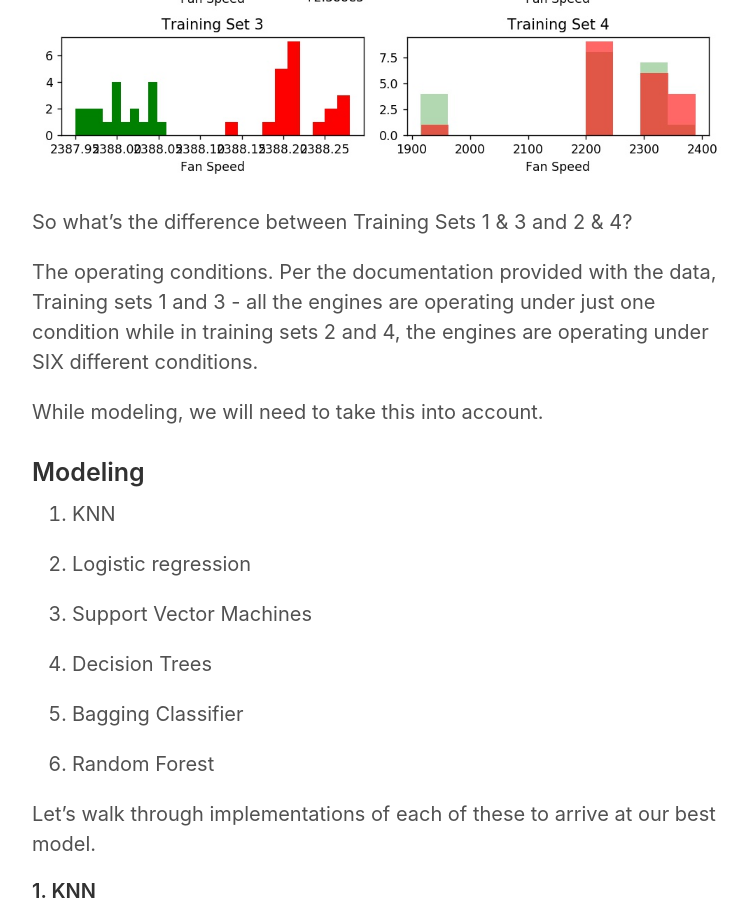
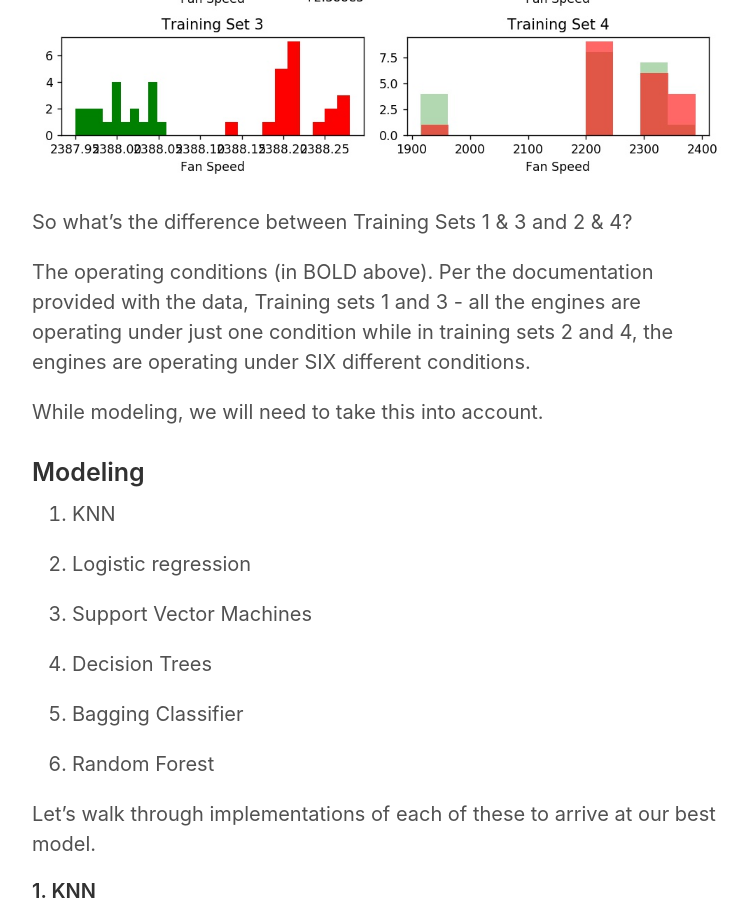
Before and after one commit to YajasD/yajasd.github.io, a Jekyll site: the page built from _posts/2018-06-04-Predicting-Engine-Failure.md, in a window 1280 px wide and 900 px high, scrolled down 4406 px. Shown: the whole window, without its empty margins (258-1006 px from the left). Built offline with Jekyll 4.4.1, drawn with Linux system fonts in a browser that asks for light colours.

```diff
--- a/_posts/2018-06-04-Predicting-Engine-Failure.md
+++ b/_posts/2018-06-04-Predicting-Engine-Failure.md
@@ -101,7 +101,7 @@ Looking at Fan Speed, we see a similar pattern.
 
 So what's the difference between Training Sets 1 & 3 and 2 & 4?
 
-The operating conditions. Per the documentation provided with the data, Training sets 1 and 3 - all the engines are operating under just one condition while in training sets 2 and 4, the engines are operating under SIX different conditions.
+The operating conditions (in BOLD above). Per the documentation provided with the data, Training sets 1 and 3 - all the engines are operating under just one condition while in training sets 2 and 4, the engines are operating under SIX different conditions.
 
 While modeling, we will need to take this into account.
 
@@ -147,7 +147,7 @@ This is because, as can be seen in the histograms we made above, there is a very
 
 Let's explore the relationship between sensor readings of a healthy engine and one towards the end of it's life.
 
-![alt_text]({{ site.url }}/images/delineation.jpg)
+![alt_text]({{ site.url }}/images/delineation0.jpg)
 
 The scatter plot above compares Outlet Temperature and Outlet Pressure during the first 20 cycles and last 20, 40, and 60 cycles for all engines in Training Set 1.
 
```
